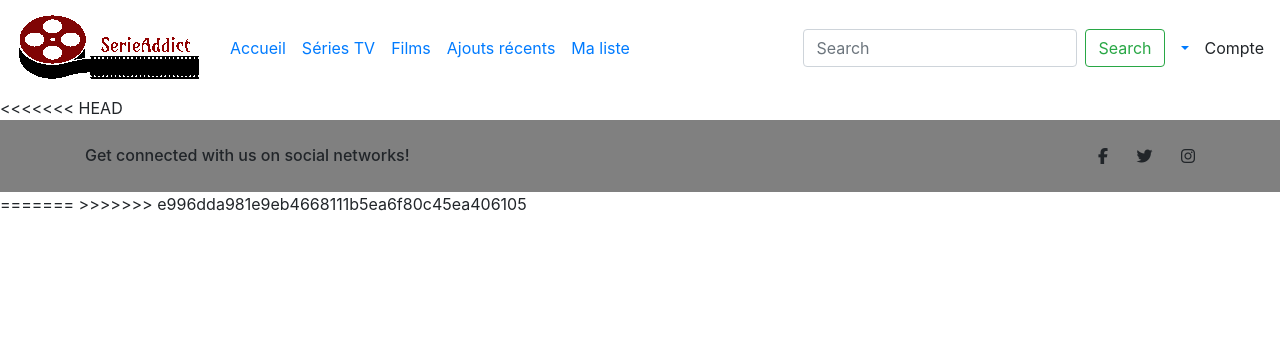
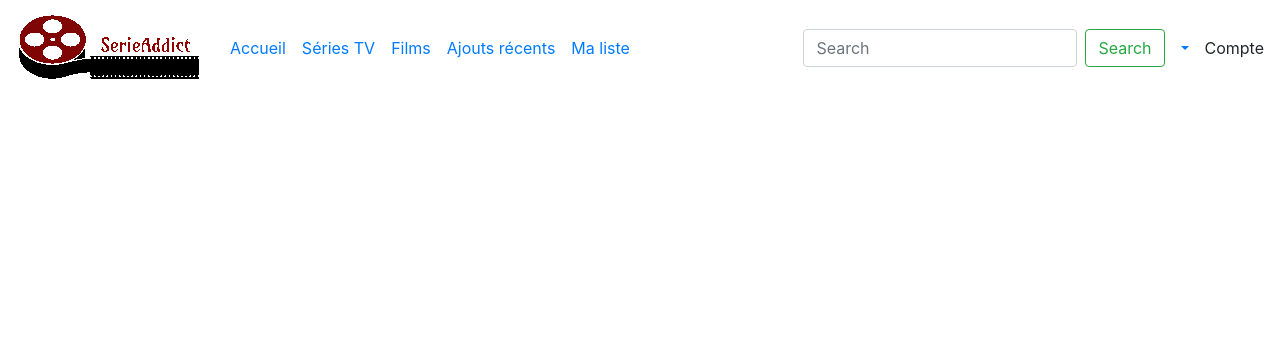
Before and after one commit to MikeHanon/Getflix, a PHP site: page /NavBar.php in a window 1280 px wide. Shown: the top 356 px of the page. Run offline with PHP 8.4, Linux system fonts and the light colour scheme; some libraries are stand-ins or nearby versions.

Commit message:
fixed navbar

```diff
--- a/NavBar.php
+++ b/NavBar.php
@@ -67,46 +67,7 @@
         </div>
     </nav>
 
-<<<<<<< HEAD
-
-<!-- Footer -->
-<footer class="page-footer font-small gray lighten-5">
-
-    <div style="background-color: gray;">
-        <div class="container">
-
-            <div class="row py-4 d-flex align-items-center">
-        <!-- RRSS -->
-                <div class="col-md-6 col-lg-5 text-center text-md-left mb-4 mb-md-0">
-                    <h6 class="mb-0">Get connected with us on social networks!</h6>
-                </div>
-
-                <div class="col-md-6 col-lg-7 text-center text-md-right">
-
-                    <!-- Facebook -->
-                    <a class="fb-ic">
-                        <i class="fab fa-facebook-f white-text mr-4"> </i>
-                    </a>
-                    <!-- Twitter -->
-                    <a class="tw-ic">
-                        <i class="fab fa-twitter white-text mr-4"> </i>
-                    </a>
-                    <!--Instagram-->
-                    <a class="ins-ic">
-                        <i class="fab fa-instagram white-text"> </i>
-                    </a>
-
-                </div>
-
-            </div>
-
-        </div>
-    </div>
-
-</footer>
-=======
 </body>
->>>>>>> e996dda981e9eb4668111b5ea6f80c45ea406105
 <script src="https://kit.fontawesome.com/75bed6266a.js"></script>
 <script src="https://code.jquery.com/jquery-3.3.1.slim.min.js" integrity="sha384-q8i/X+965DzO0rT7abK41JStQIAqVgRVzpbzo5smXKp4YfRvH+8abtTE1Pi6jizo" crossorigin="anonymous"></script>
 <script src="https://cdnjs.cloudflare.com/ajax/libs/popper.js/1.14.7/umd/popper.min.js" integrity="sha384-UO2eT0CpHqdSJQ6hJty5KVphtPhzWj9WO1clHTMGa3JDZwrnQq4sF86dIHNDz0W1" crossorigin="anonymous"></script>
```
